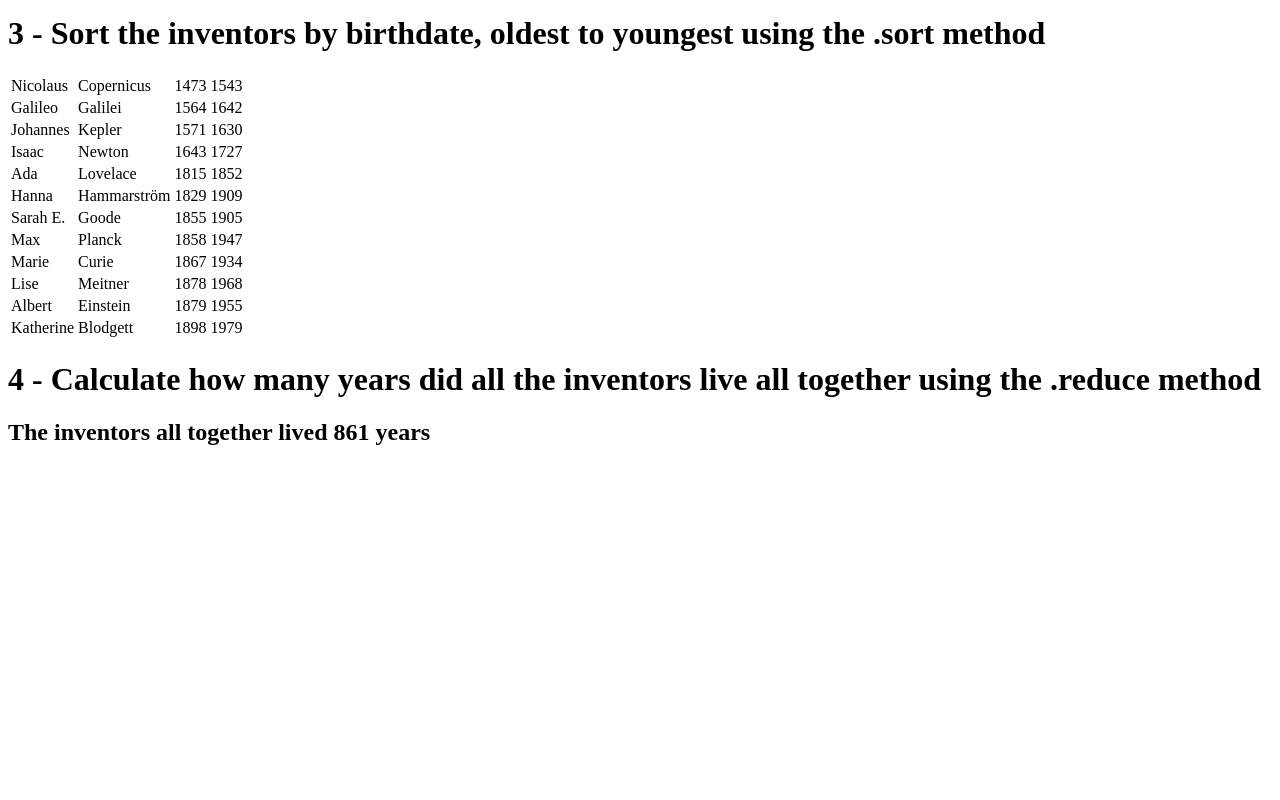
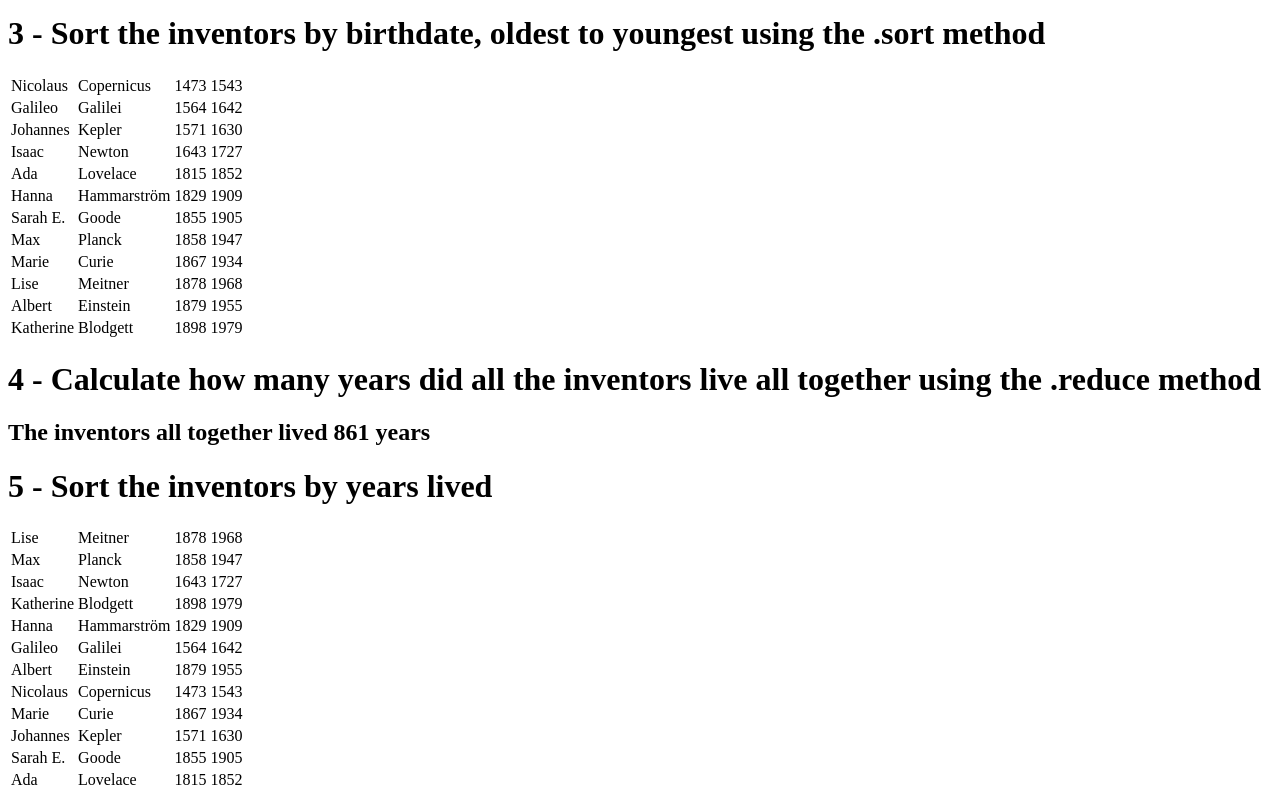
Before and after one commit to Pazoia/JavaScript30_day-4_JS-Array-Cardio_Part-1, a plain HTML site: page index.html in a window 1280 px wide. Shown: the part 859-1659 px from the top of the page. Before the commit the page ends 1325 px from the top, so only its background shows below. Drawn offline with Linux system fonts and the light colour scheme.

Commit message:
Exercise 5 - use the .sort method:
Sort the inventors by their age, oldest to youngest

```diff
--- a/index.html
+++ b/index.html
@@ -147,7 +147,31 @@
 
     <script>
         // 5. Sort the inventors by years lived
+        const oldest = inventors.sort(function(a, b) {
+            const lastGuy = a.passed - a.year;
+            const nextGuy = b.passed - b.year;
+            return lastGuy > nextGuy ? -1 : 1;
+        });
+        console.table(oldest)
     </script>
+    <h1>
+        5 - Sort the inventors by years lived
+        <script type="text/javascript">
+            var table = document.createElement("table");
+            for (var i = 0; i < oldest.length; i++) {
+            var row = table.insertRow(-1);
+            var firstCell = row.insertCell(-1);
+            firstCell.appendChild(document.createTextNode(oldest[i].first));
+            var lastCell = row.insertCell(-1);
+            lastCell.appendChild(document.createTextNode(oldest[i].last));
+            var yearCell = row.insertCell(-1);
+            yearCell.appendChild(document.createTextNode(oldest[i].year));
+            var passedCell = row.insertCell(-1);
+            passedCell.appendChild(document.createTextNode(oldest[i].passed));
+        }
+        document.body.appendChild(table);
+        </script>
+    </h1>
 
     <script>
         // 6. Create a list of Boulevards in Paris that contain 'de' anywhere in the name
```
